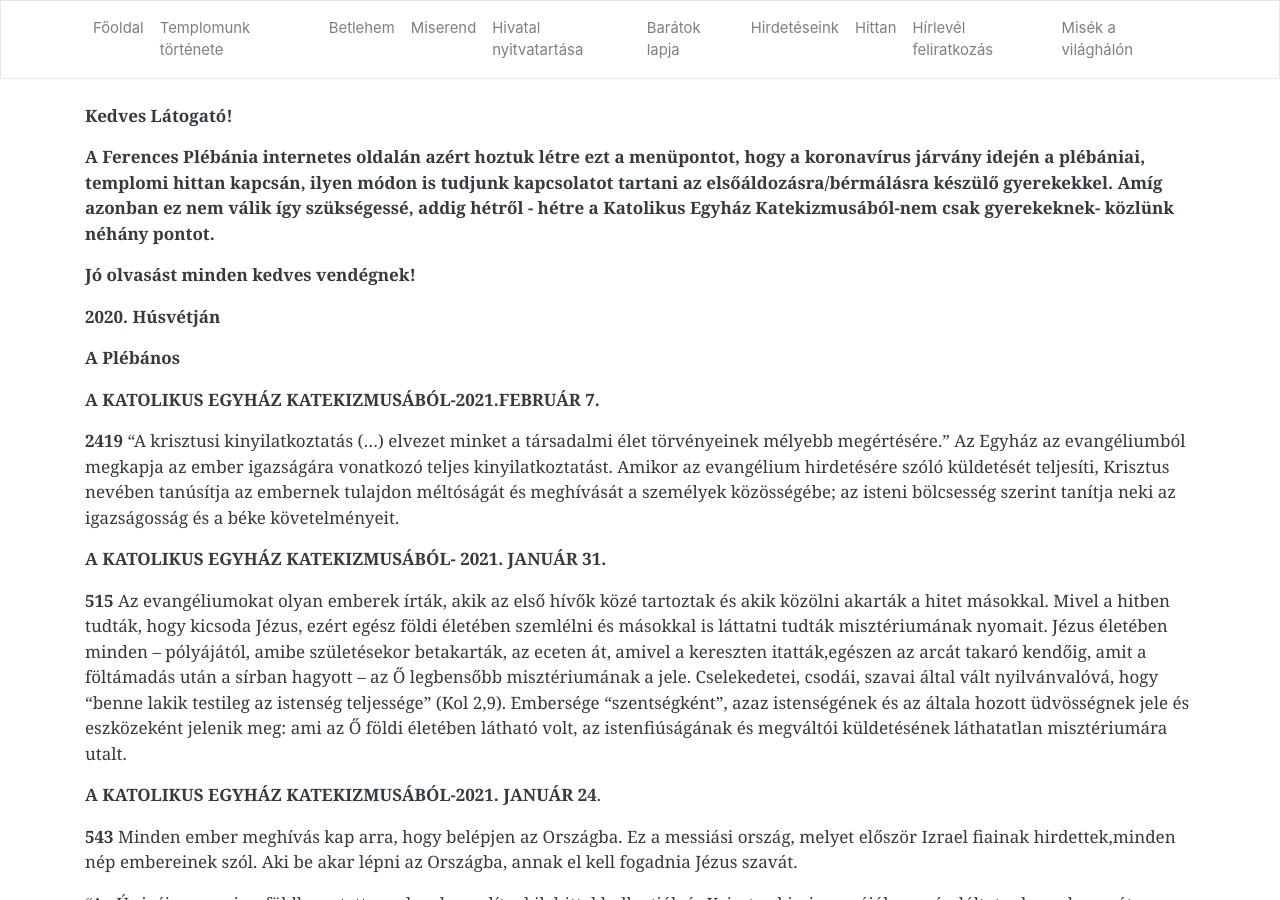
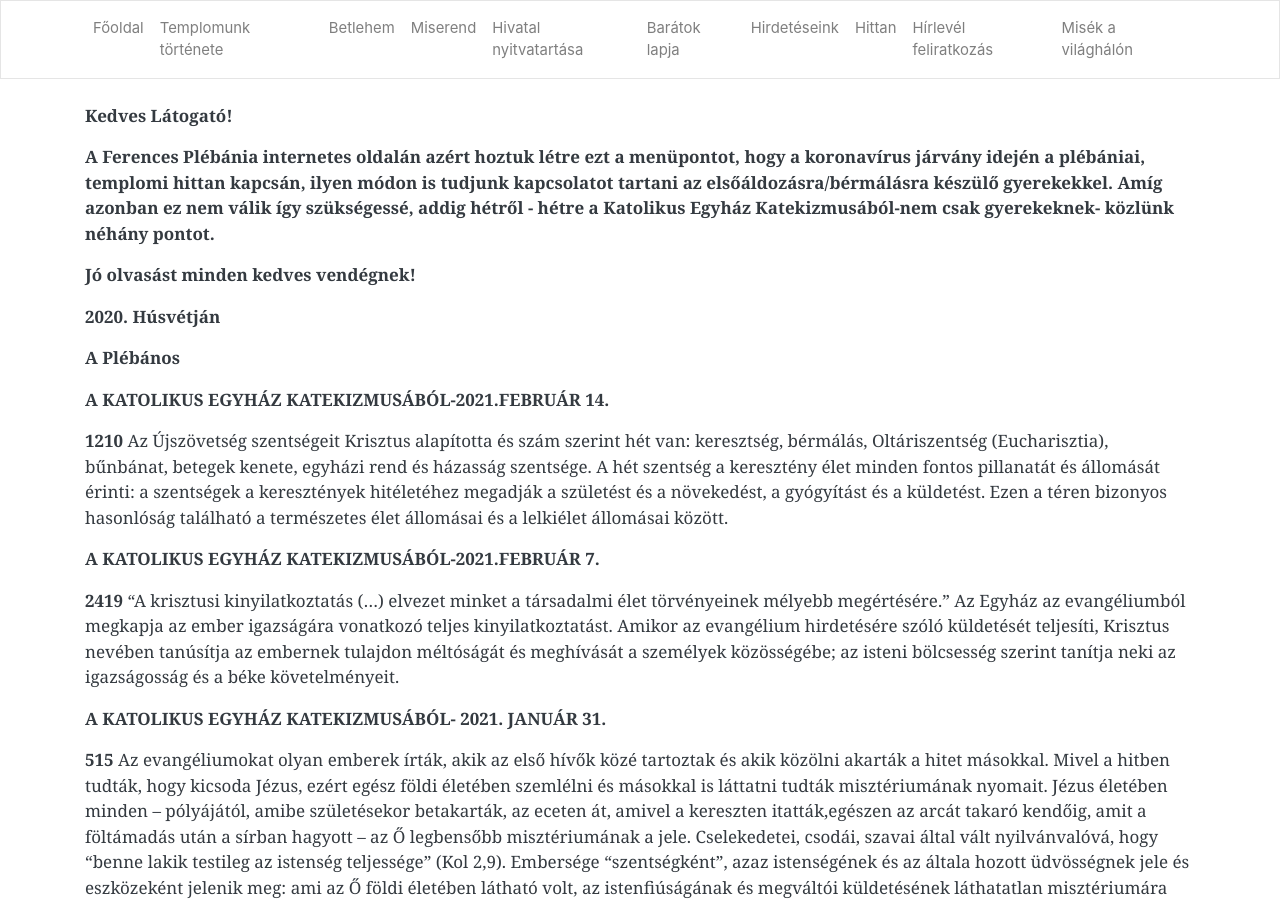
Before and after one commit to pecsi-ferences/pecsi-ferences.github.io, a Jekyll site: the page built from hittan.md, in a window 1280 px wide and 900 px high. Built offline with Jekyll 4.4.1, drawn with Linux system fonts in a browser that asks for light colours; nearby versions of some CDN libraries.

Commit message:
Update from Forestry.io Zoltán Dohány updated hittan.md

```diff
--- a/hittan.md
+++ b/hittan.md
@@ -12,6 +12,10 @@ title: Hittan
 **2020. Húsvétján**
 
 **A Plébános**
+
+**A KATOLIKUS EGYHÁZ KATEKIZMUSÁBÓL-2021.FEBRUÁR 14.**
+
+**1210** Az Újszövetség szentségeit Krisztus alapította és szám szerint hét van: keresztség, bérmálás, Oltáriszentség (Eucharisztia), bűnbánat, betegek kenete, egyházi rend és házasság szentsége. A hét szentség a keresztény élet minden fontos pillanatát és állomását érinti: a szentségek a keresztények hitéletéhez megadják a születést és a növekedést, a gyógyítást és a küldetést. Ezen a téren bizonyos hasonlóság található a természetes élet állomásai és a lelkiélet állomásai között.
 
 **A KATOLIKUS EGYHÁZ KATEKIZMUSÁBÓL-2021.FEBRUÁR 7.**
 
```
